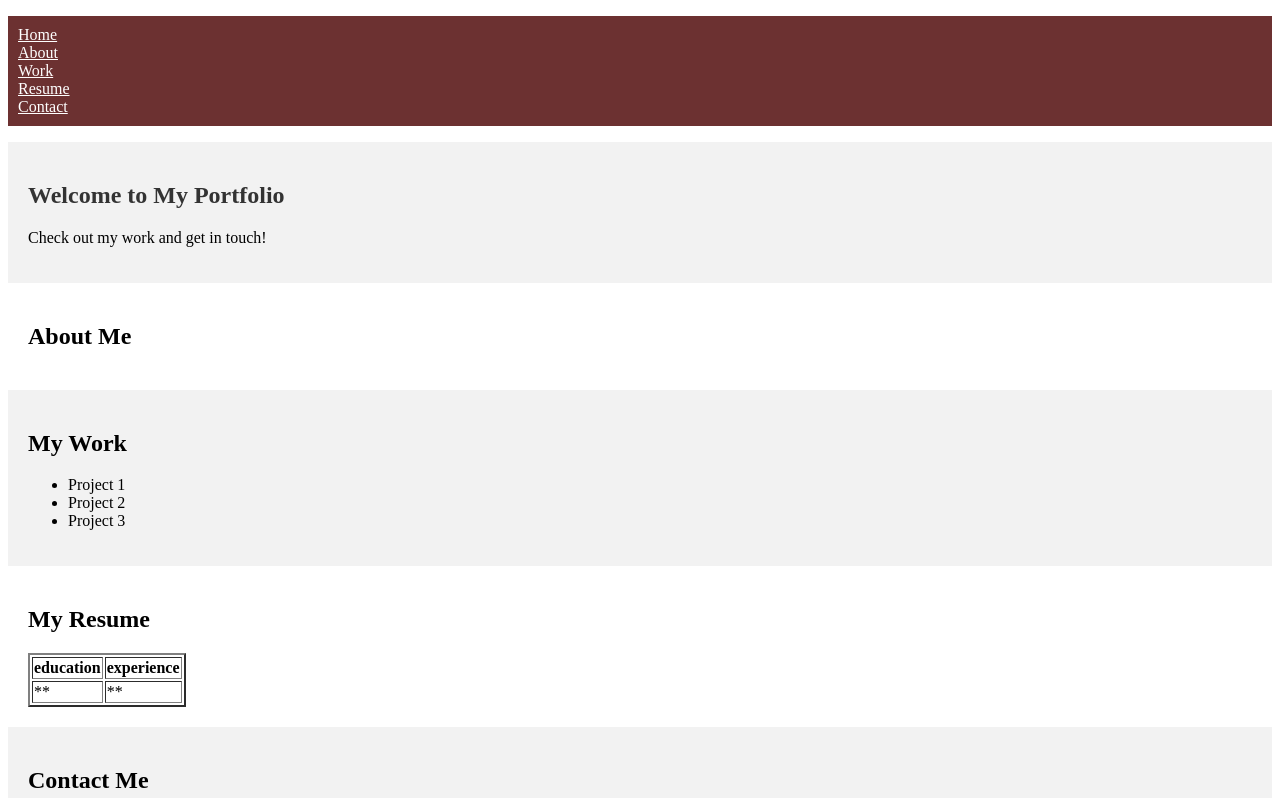
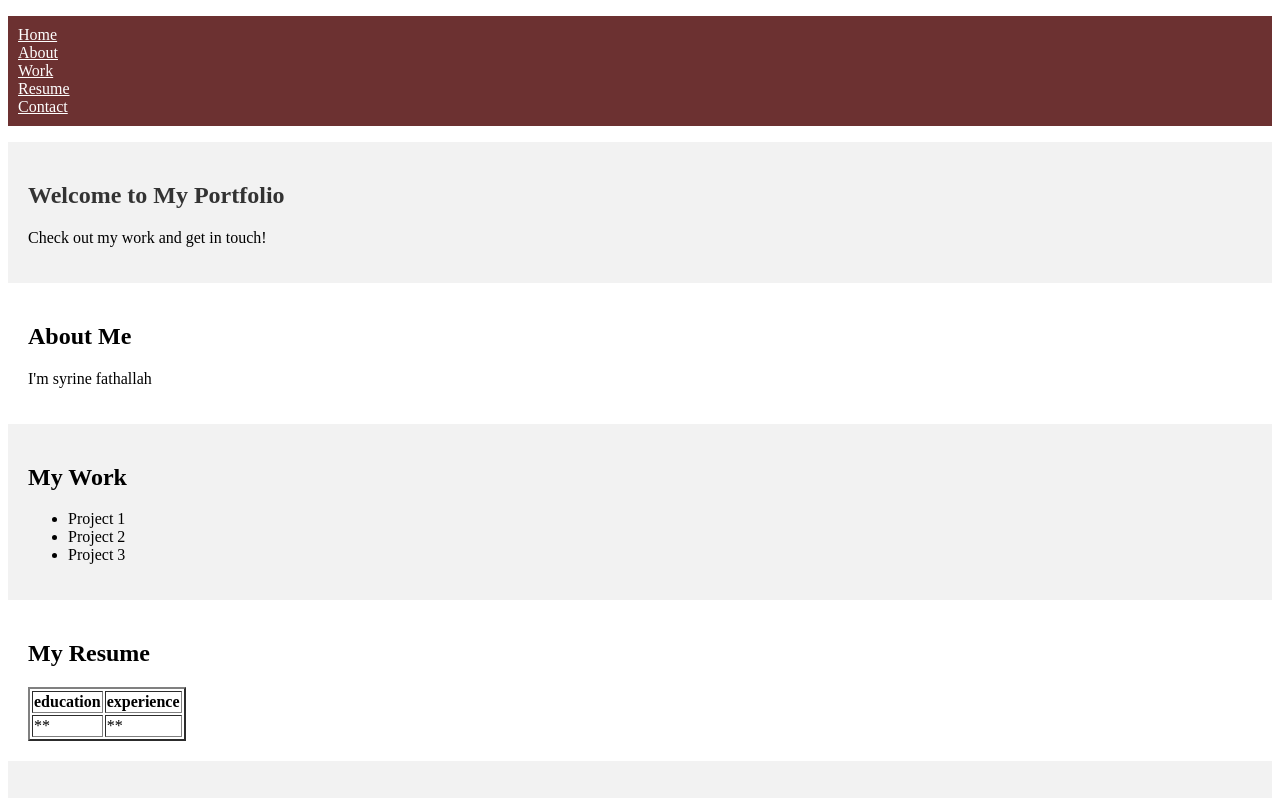
Before and after one commit to syrine-fathallah/gomycode, a plain HTML site: page MyPortfolio2.html in a window 1280 px wide. Shown: the top 798 px of the page. Drawn offline with Linux system fonts and the light colour scheme.

Commit message:
checkpoint

```diff
--- a/MyPortfolio2.html
+++ b/MyPortfolio2.html
@@ -23,7 +23,7 @@
     <!-- About Section -->
     <section id="about" style="background-color: #fff; padding: 20px;">
         <h2>About Me</h2>
-        <p></p>
+        <p>I'm syrine fathallah </p>
     </section>
 
     <!-- Work Section -->
```
